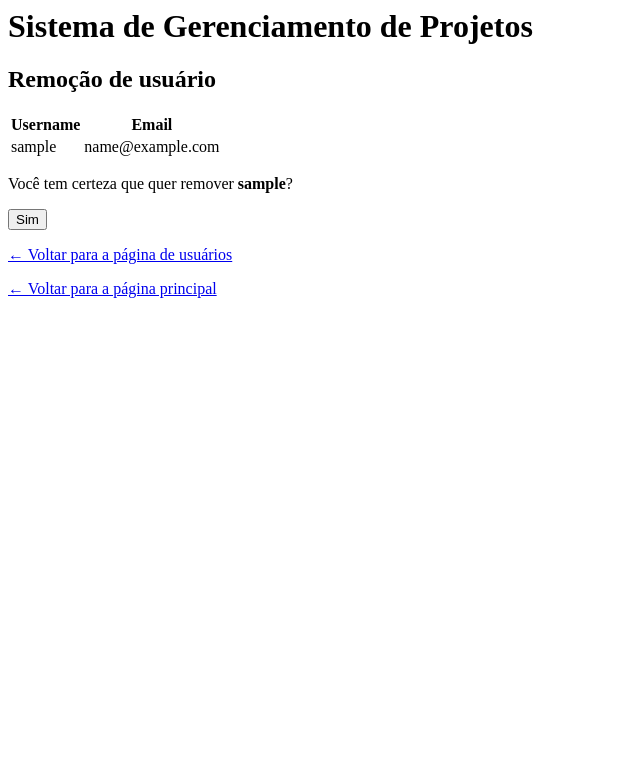
After one commit to MAC0350/Projeto, a Django app: a page that uses fase3/gamma/management/templates/management/user_delete.html in a window 1280 px wide. The commit adds this page. Shown: the top 783 px of the page, without its empty margins (0-640 px from the left). Run offline with Django 3.2, Linux system fonts and the light colour scheme; tables that the repository leaves empty hold one stand-in row (values such as "Sample post").

Commit message:
Add view to delete users

```diff
--- a/fase3/gamma/management/templates/management/user.html
+++ b/fase3/gamma/management/templates/management/user.html
@@ -20,6 +20,7 @@
   <tr>
     <td>{{usuario.username}}</td>
     <td>{{usuario.email}}</td>
+    <td><a href="{{usuario.username}}/delete/">Remover</a></td>
   </tr>
   {% endfor %}
 </table>
--- /dev/null
+++ b/fase3/gamma/management/templates/management/user_delete.html
@@ -0,0 +1,39 @@
+<html lang="pt-br">
+
+<head>
+<meta charset="utf-8">
+<title>Remoção de usuário</title>
+</head>
+
+<body>
+<h1>Sistema de Gerenciamento de Projetos</h1>
+
+<article>
+<h2>Remoção de usuário</h2>
+
+<table>
+  <tr>
+    <th>Username</th>
+    <th>Email</th>
+  <tr>
+    <td>{{user.username}}</td>
+    <td>{{user.email}}</td>
+  </tr>
+</table>
+
+<p>Você tem certeza que quer remover <b>{{ user.username }}</b>?</p>
+
+{% block content %}
+<form method="POST" class="post-form">{% csrf_token %}
+    <button type="submit" class="save btn btn-default">Sim</button>
+</form>
+{% endblock %}
+</article>
+
+<footer>
+<p><a href="../../">&#8592; Voltar para a página de usuários</a></p>
+<p><a href="../../../">&#8592; Voltar para a página principal</a></p>
+</footer>
+</body>
+
+</html>
--- a/fase3/gamma/management/urls.py
+++ b/fase3/gamma/management/urls.py
@@ -5,6 +5,8 @@ urlpatterns = [
     url(r'^$', views.index, name='home'),
     url(r'^index/$', views.index, name='index'),
     url(r'^user/$', views.user, name='user'),
-    url(r'^user/new/$', views.user_edit, name='user_edit'),
+    url(r'^user/new/$', views.user_new, name='user_new'),
+    url(r'^user/(?P<username>.+)/delete/$', views.user_delete,
+        name='user_delete'),
     url(r'^group/$', views.group, name='group'),
 ]
--- a/fase3/gamma/management/views.py
+++ b/fase3/gamma/management/views.py
@@ -1,4 +1,4 @@
-from django.shortcuts import render, redirect
+from django.shortcuts import render, redirect, get_object_or_404
 from django.utils import timezone
 from .models import Usuario, Grupo, PertenceA
 from .forms import UsuarioForm
@@ -11,7 +11,7 @@ def user(request):
     usuarios = Usuario.objects.order_by('username')
     return render(request, 'management/user.html', {'usuarios': usuarios})
 
-def user_edit(request):
+def user_new(request):
     if request.method == "POST":
         form = UsuarioForm(request.POST)
         if form.is_valid():
@@ -22,6 +22,15 @@ def user_edit(request):
     else:
         form = UsuarioForm()
     return render(request, 'management/user_edit.html', {'form': form})
+
+def user_delete(request, username):
+    user = get_object_or_404(Usuario, username=username)
+    if request.method == 'POST':
+        Usuario.objects.get(username=username).delete()
+        return redirect('../../')
+    else:
+        user = Usuario.objects.get(username=username)
+        return render(request, 'management/user_delete.html', {'user': user})
 
 def group(request):
     groups = Grupo.objects.order_by('nome')
```
